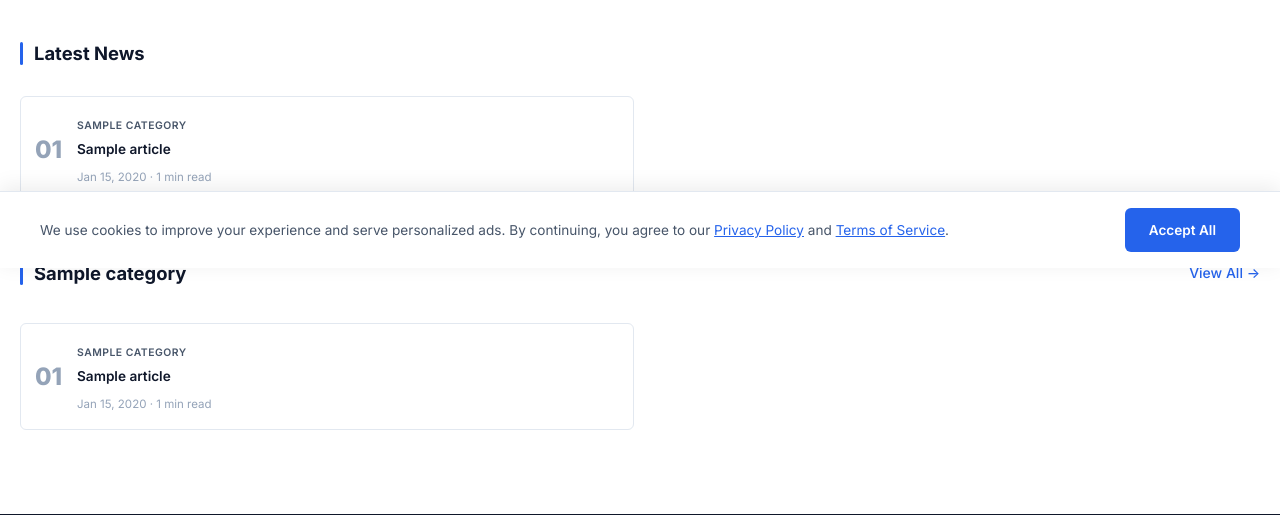
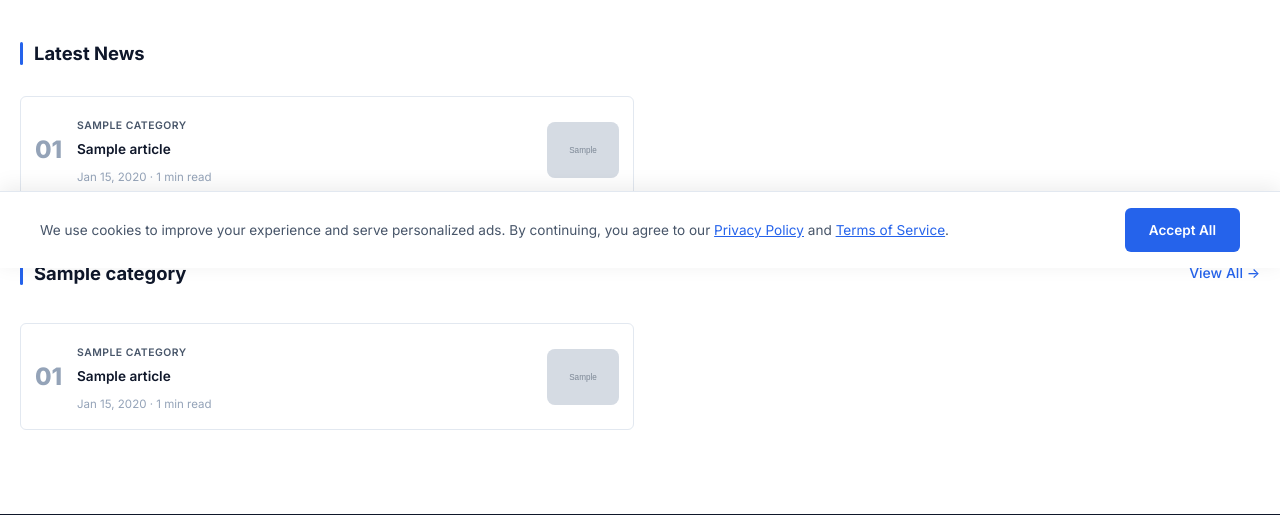
Before and after one commit to pachuau10/chhohhreivung_blog, a Django app: page / in a window 1280 px wide. Shown: the part 609-1124 px from the top of the page. Run offline with Django 5.2, Linux system fonts and the light colour scheme; tables that the repository leaves empty hold one stand-in row (values such as "Sample post"); grey boxes marked "Sample" are stand-in pictures; some libraries are stand-ins or nearby versions.

Commit message:
add thumbnail image to numbered article list cards

```diff
--- a/static/css/style.css
+++ b/static/css/style.css
@@ -743,6 +743,32 @@ input, textarea {
 .popular-content {
     flex: 1;
     min-width: 0;
+}
+
+.popular-thumb {
+    width: 72px;
+    height: 56px;
+    border-radius: 8px;
+    overflow: hidden;
+    flex-shrink: 0;
+    align-self: center;
+    background: var(--bg-secondary);
+}
+.popular-thumb img {
+    width: 100%;
+    height: 100%;
+    object-fit: cover;
+}
+.popular-thumb-fallback {
+    width: 100%;
+    height: 100%;
+    display: flex;
+    align-items: center;
+    justify-content: center;
+    font-size: 1.2rem;
+    font-weight: 700;
+    color: #fff;
+    background: linear-gradient(135deg, var(--secondary), #334155);
 }
 
 .popular-category {
--- a/templates/home.html
+++ b/templates/home.html
@@ -20,6 +20,13 @@
           <span class="popular-category">{{ article.category.name|default:"Technology" }}</span>
           <span class="popular-title">{{ article.title }}</span>
           <span class="popular-date">{{ article.published_at|date:"M d, Y" }} · {{ article.reading_time }} min read</span>
+        </div>
+        <div class="popular-thumb">
+          {% if article.featured_image %}
+          <img src="{{ article.featured_image.url }}" alt="" loading="lazy">
+          {% else %}
+          <div class="popular-thumb-fallback">{{ article.category.name|first }}</div>
+          {% endif %}
         </div>
       </a>
       {% empty %}
@@ -53,6 +60,13 @@
           <span class="popular-title">{{ article.title }}</span>
           <span class="popular-date">{{ article.published_at|date:"M d, Y" }} · {{ article.reading_time }} min read</span>
         </div>
+        <div class="popular-thumb">
+          {% if article.featured_image %}
+          <img src="{{ article.featured_image.url }}" alt="" loading="lazy">
+          {% else %}
+          <div class="popular-thumb-fallback">{{ article.category.name|first }}</div>
+          {% endif %}
+        </div>
       </a>
       {% endfor %}
     </div>
```
